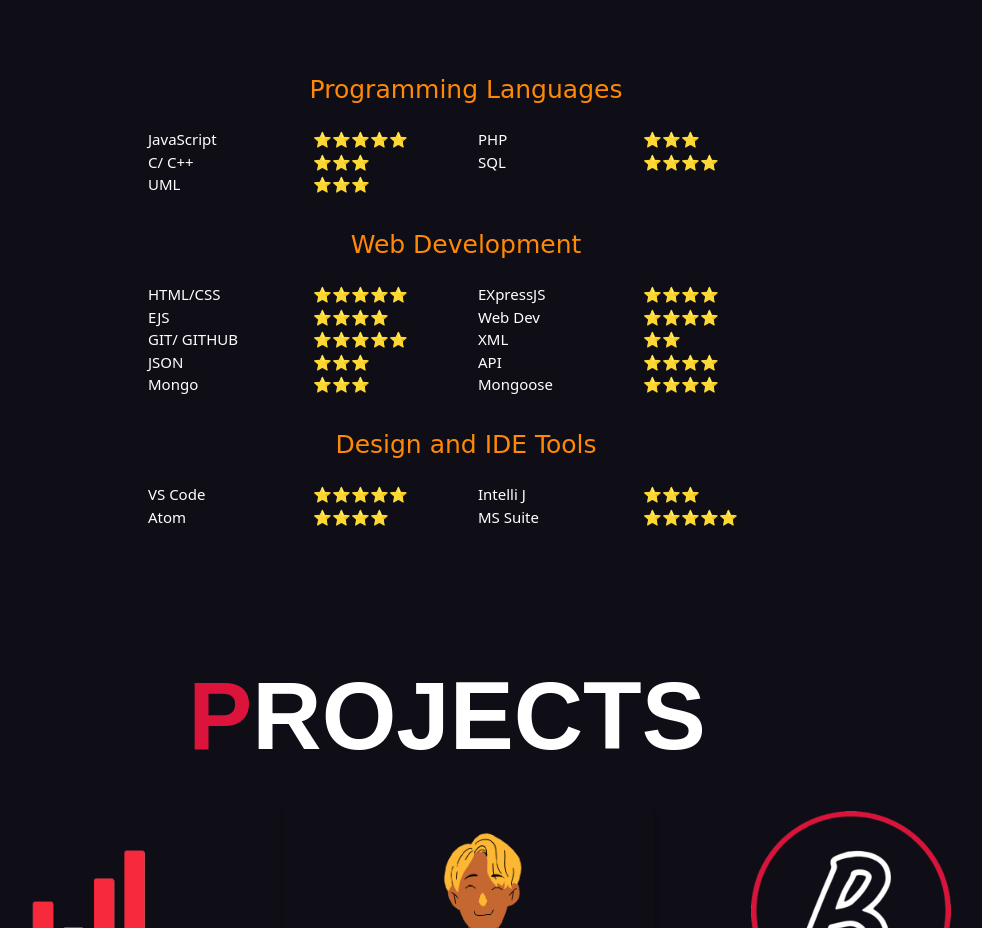
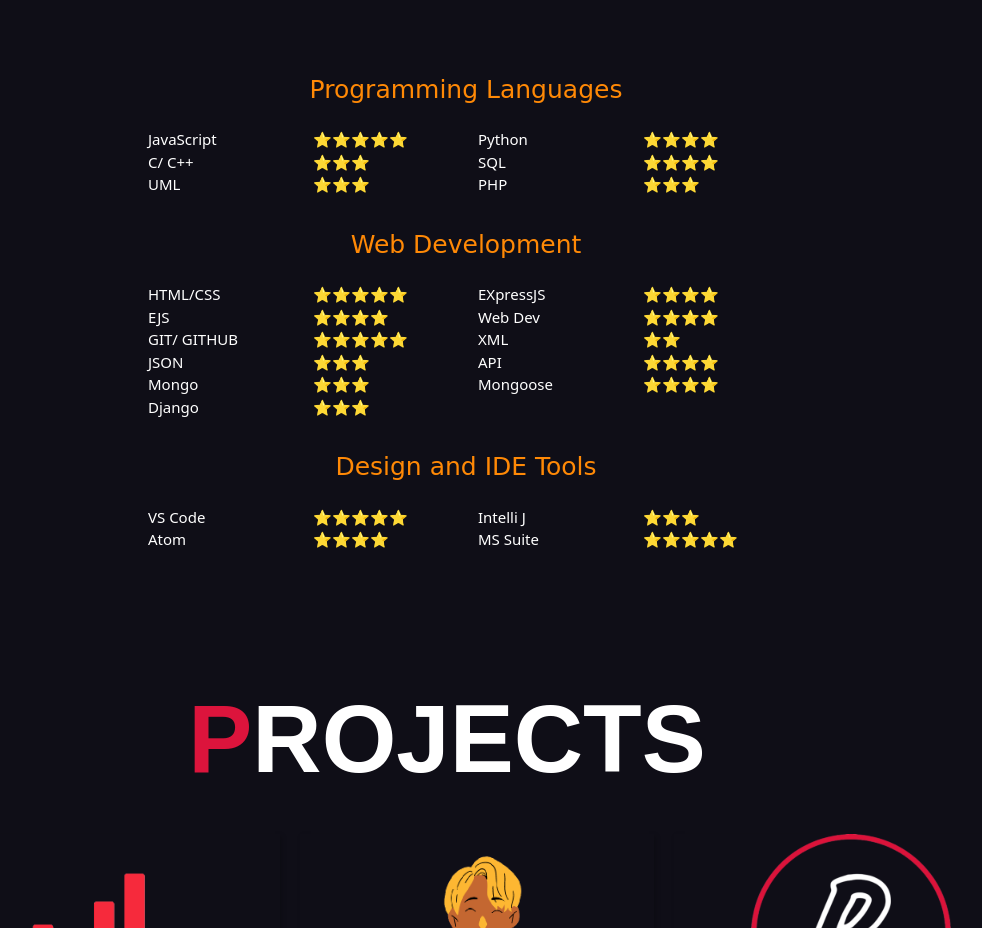
Before and after one commit to bhanuRakshita/personal-portfolio, a website: page portfolio.html in a window 1280 px wide. Shown: the part 1440-2368 px from the top of the page, without its empty margins (184-1166 px from the left). Drawn offline with nearby package versions, Linux system fonts and the light colour scheme; animation ran at ten frames a second.

Commit message:
updated skills

```diff
--- a/portfolio.html
+++ b/portfolio.html
@@ -134,7 +134,7 @@
         </div>
         <div class="skills row">
           <div class="col-md-3">JavaScript</div><div class="col-md-3">⭐⭐⭐⭐⭐</div>
-          <div class="col-md-3">PHP</div><div class="col-md-3">⭐⭐⭐</div>
+          <div class="col-md-3">Python</div><div class="col-md-3">⭐⭐⭐⭐</div>
         </div>
         <div class="skills row">
           <div class="col-md-3">C/ C++</div><div class="col-md-3">⭐⭐⭐</div>
@@ -142,6 +142,7 @@
         </div>
         <div class="skills row">
           <div class="col-md-3">UML</div><div class="col-md-3">⭐⭐⭐</div>
+          <div class="col-md-3">PHP</div><div class="col-md-3">⭐⭐⭐</div>
         </div>
       </div>
       <div class="skills-category">
@@ -167,6 +168,10 @@
         <div class="skills row">
           <div class="col-md-3">Mongo</div><div class="col-md-3">⭐⭐⭐</div>
           <div class="col-md-3">Mongoose</div><div class="col-md-3">⭐⭐⭐⭐</div>
+        </div>
+
+        <div class="skills row">
+          <div class="col-md-3">Django</div><div class="col-md-3">⭐⭐⭐</div>
         </div>
 
       </div>
```
